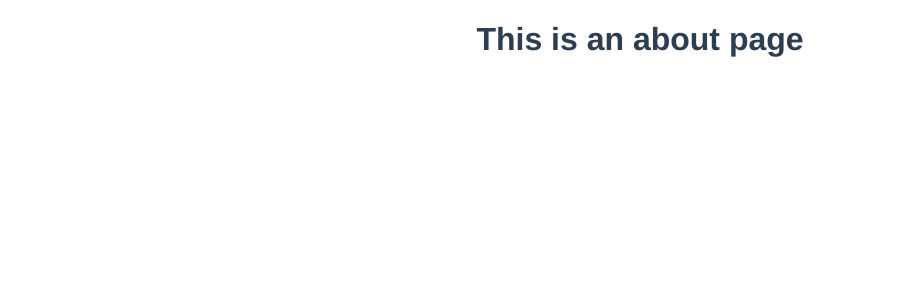
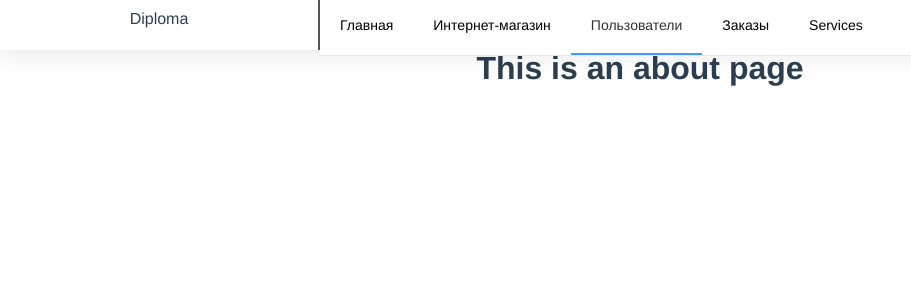
Before and after one commit to Agnaev/auto_crm, a Vue app in the folder client/: page /about in a window 1280 px wide. Shown: the top 300 px of the page, without its empty margins (0-911 px from the left). Built offline with nearby package versions, Linux system fonts and the light colour scheme; sample sign-in values are in the browser's storage.

Commit message:
header component

```diff
--- a/client/package.json
+++ b/client/package.json
@@ -3,7 +3,7 @@
   "version": "0.1.0",
   "private": true,
   "scripts": {
-    "serve": "vue-cli-service serve --port 5050",
+    "serve": "vue-cli-service serve --port 5050 --open --copy --https",
     "build": "vue-cli-service build",
     "lint": "vue-cli-service lint"
   },
--- a/client/src/assets/styles/styles.scss
+++ b/client/src/assets/styles/styles.scss
@@ -0,0 +1,5 @@
+* {
+  padding: 0;
+  margin: 0;
+  box-sizing: border-box;
+}
--- /dev/null
+++ b/client/src/components/AppHeader.vue
@@ -0,0 +1,99 @@
+<template>
+  <div class="app-header">
+    <div class="app-header__logo">
+      Diploma
+    </div>
+    <el-menu
+      :default-active="activeIndex"
+      class="app-header__links"
+      mode="horizontal"
+      unique-opened
+      text-color="#000"
+      :router="true"
+    >
+      <el-menu-item
+        index="/"
+      >
+        Главная
+      </el-menu-item>
+      <el-menu-item
+        index="/store"
+      >
+        Интернет-магазин
+      </el-menu-item>
+      <el-menu-item
+        index="/about"
+        v-if="permissions.admin"
+      >
+        Пользователи
+      </el-menu-item>
+      <el-menu-item
+        index="/orders"
+        v-if="permissions.employee || permissions.admin">
+        Заказы
+      </el-menu-item>
+      <el-menu-item
+        index="/services"
+        v-if="permissions.mechanic || permissions.employee || permissions.admin"
+      >
+        Services
+      </el-menu-item>
+    </el-menu>
+  </div>
+</template>
+
+<script>
+import { ref, onMounted } from 'vue'
+import { useRoute } from 'vue-router'
+import { useStore } from 'vuex'
+
+export default {
+  name: 'AppHeader',
+  setup () {
+    const activeIndex = ref('/')
+    const store = useStore()
+
+    onMounted(() => {
+      const route = useRoute()
+      const matchedPath = route.path.match(/^\/[a-zA-Z-]*/)
+      activeIndex.value = matchedPath?.length
+        ? matchedPath[0]
+        : '/'
+    })
+
+    const role = store.getters.getUserData.role
+    const permissions = {
+      mechanic: role === 'mechanic',
+      employee: role === 'employee',
+      admin: role === 'admin'
+    }
+    return {
+      activeIndex,
+      permissions
+    }
+  }
+}
+</script>
+
+<style scoped lang="scss">
+.app-header {
+  position: sticky;
+  top: 0;
+  left: 0;
+  width: 100%;
+  height: 50px;
+  box-shadow: 0 0 31px rgba(0, 0, 0, 0.13);
+  display: flex;
+  align-items: center;
+
+  &__logo {
+    width: 320px;
+    height: 50px;
+    padding: 10px;
+    border-right: 2px solid #555;
+  }
+  &__links {
+    width: calc(100% - 320px);
+  }
+}
+</style>
--- a/client/src/layouts/MainLayout.vue
+++ b/client/src/layouts/MainLayout.vue
@@ -1,12 +1,17 @@
 <template>
   <div class="main-layout">
+    <app-header />
     <router-view />
   </div>
 </template>
 
 <script>
+import AppHeader from '@/components/AppHeader.vue'
 export default {
-  name: 'MainLayout'
+  name: 'MainLayout',
+  components: {
+    AppHeader
+  }
 }
 </script>
 
--- a/client/src/main.js
+++ b/client/src/main.js
@@ -6,6 +6,7 @@ import router from './router'
 import store from './store'
 
 import 'element-plus/lib/theme-chalk/index.css'
+import './assets/styles/styles.scss'
 
 createApp(App)
   .use(store)
--- a/client/src/router/index.js
+++ b/client/src/router/index.js
@@ -34,7 +34,13 @@ const router = createRouter({
 })
 
 router.beforeEach((to, from, next) => {
-  if (store.getters.isUserAuth || to.name === 'Login') {
+  if (!store.getters.isUserAuth && to.name === 'Login') {
+    return next()
+  } else if (store.getters.isUserAuth && to.name === 'Login') {
+    return next({
+      name: from.name
+    })
+  } else if (store.getters.isUserAuth && to.name !== 'Login') {
     return next()
   }
   next({
--- a/client/src/store/auth/state.js
+++ b/client/src/store/auth/state.js
@@ -1,7 +1,7 @@
 import LocalStorageService from '@/services/LocalStorageService'
 
 const state = () => ({
-  userData: LocalStorageService.userData
+  userData: JSON.parse(LocalStorageService.userData ?? 'null')
 })
 
 export default state
--- a/client/src/views/Home.vue
+++ b/client/src/views/Home.vue
@@ -1,17 +1,11 @@
 <template>
-  <div class="home">
-    <img alt="Vue logo" src="../assets/logo.png">
-    <HelloWorld msg="Welcome to Your Vue.js App"/>
-  </div>
+  <h1>Home page</h1>
 </template>
 
 <script>
-import HelloWorld from '@/components/HelloWorld.vue'
-
 export default {
   name: 'Home',
   components: {
-    HelloWorld
   }
 }
 </script>
```
